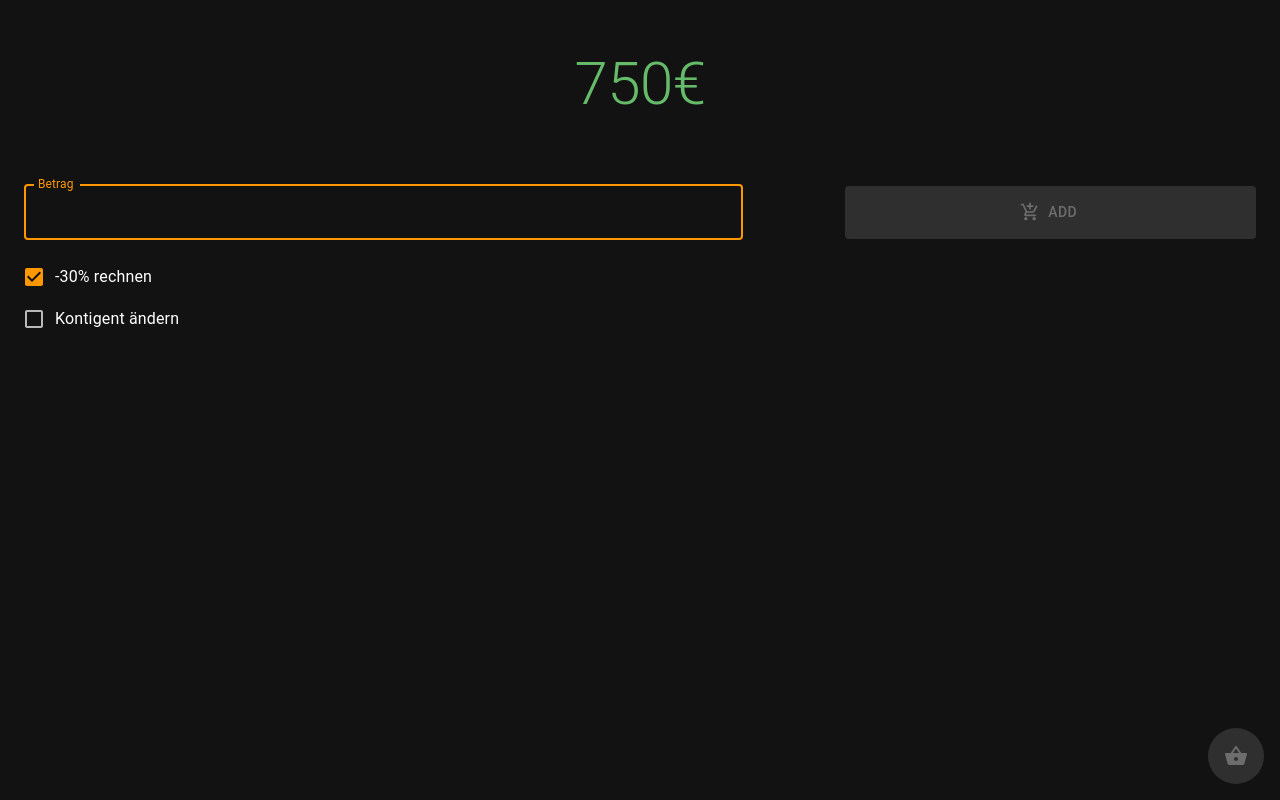
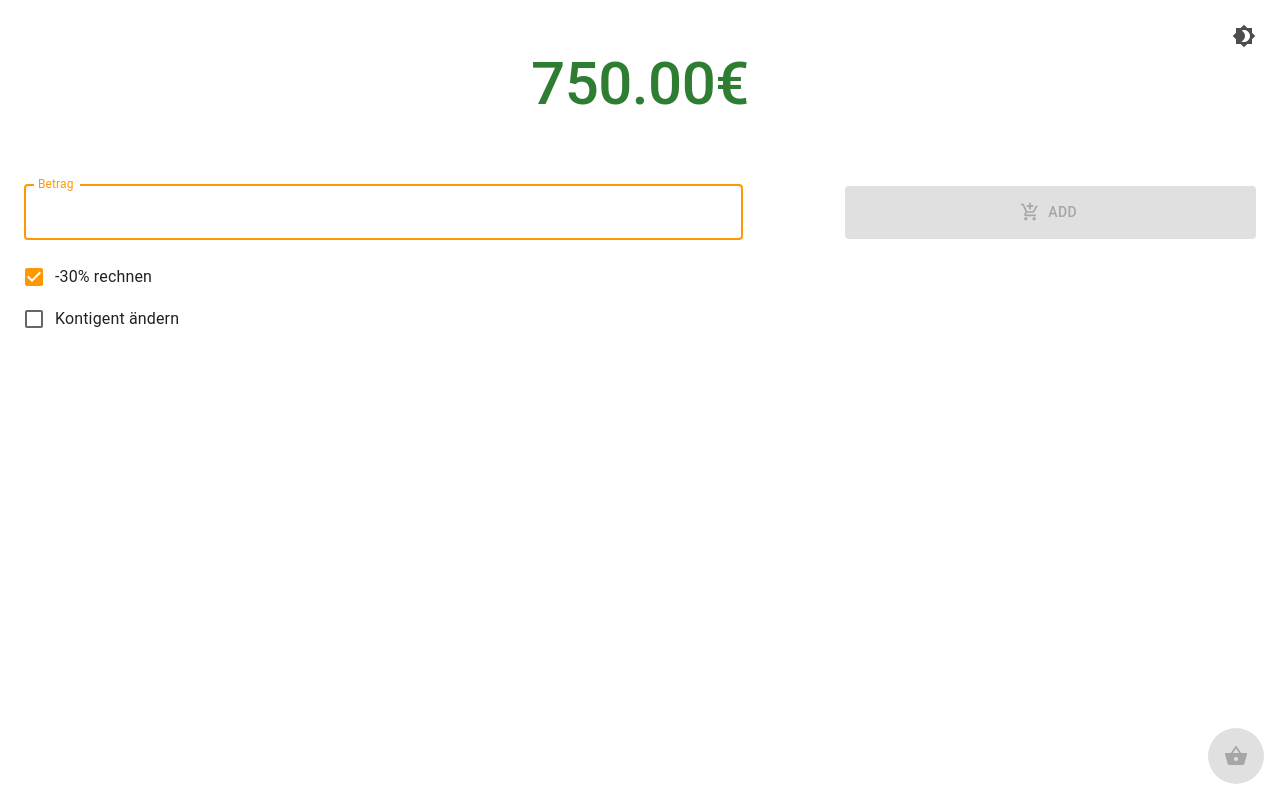
Before and after one commit to xD33m/quota_tracker, a React (Create React App) app: page / in a window 1280 px wide. Built offline with nearby package versions, Linux system fonts and the light colour scheme.

Commit message:
state peristance, dark mode

```diff
--- a/src/App.tsx
+++ b/src/App.tsx
@@ -1,12 +1,29 @@
-import React from 'react';
+import React, { createContext, useMemo} from 'react';
 import './App.css';
 import Home from './components/Home';
 import { createTheme, ThemeProvider } from '@mui/material/styles';
 import { CssBaseline } from '@mui/material';
+import { usePersistedState } from './functions/persistState';
 
-const theme = createTheme({
+export const ColorModeContext = createContext({ toggleColorMode: () => {} });
+
+function App() {
+  const [mode, setMode] = usePersistedState<'light' | 'dark'>('colorTheme', 'light');
+
+  const colorMode = useMemo(
+    () => ({
+      toggleColorMode: () => {
+        setMode((prevMode) => (prevMode === 'light' ? 'dark' : 'light'));
+      },
+    }),
+    [setMode],
+  );
+
+  const theme = useMemo(
+    () =>
+      createTheme({
         palette: {
-    mode: 'dark',
+          mode,
           primary: {
             light: '#757ce8',
             main: '#ff9800',
@@ -19,16 +36,17 @@ const theme = createTheme({
             dark: '#ba000d',
             contrastText: '#000',
           },
-  },
-});
-
-
-function App() {
+        }
+      }),
+    [mode],
+  );
   return (
+    <ColorModeContext.Provider value={colorMode}>
       <ThemeProvider theme={theme}>
         <CssBaseline />
         <Home />
       </ThemeProvider>
+    </ColorModeContext.Provider>
   );
 }
 
--- a/src/components/Cart.tsx
+++ b/src/components/Cart.tsx
@@ -32,7 +32,7 @@ export default function Cart(props: any) {
 					<ListItem key={data.key}>
 						<Chip
 							icon={<LocalOfferIcon />}
-							label={`${Math.round((data.cost + Number.EPSILON) * 100) / 100}€`}
+							label={`${(Math.round((data.cost) * 100) / 100).toFixed(2)}€`}
 							onDelete={handleChipDelete(data)}
 						/>
 					</ListItem>
--- a/src/components/Home.tsx
+++ b/src/components/Home.tsx
@@ -1,42 +1,39 @@
-import {
-	Grid,
-	Typography,
-	Box,
-	TextField,
-	Button,
-	FormGroup,
-	FormControlLabel,
-	Checkbox,
-} from '@mui/material';
-import { styled } from '@mui/material/styles';
-import { useState } from 'react';
+import { Grid, Typography, Box, TextField, Button, FormGroup, FormControlLabel, Checkbox, Fab, styled, IconButton, useTheme } from '@mui/material';
 import AddCircleIcon from '@mui/icons-material/AddCircle';
+import ShoppingBasketIcon from '@mui/icons-material/ShoppingBasket';
 import AddShoppingCartIcon from '@mui/icons-material/AddShoppingCart';
+import Brightness4Icon from '@mui/icons-material/Brightness4';
+import Brightness7Icon from '@mui/icons-material/Brightness7';
+import ShoppingHistory, { HistoryItem } from './ShoppingHistory';
 import Cart, { ChipData } from './Cart';
-import ShoppingBasketIcon from '@mui/icons-material/ShoppingBasket';
-import Fab from '@mui/material/Fab';
-import ShoppingHistory, { HistoryItem } from './ShoppingHistory';
+import { usePersistedState } from '../functions/persistState';
+import { useContext } from 'react';
+import { ColorModeContext } from '../App';
 
 const Quota = styled(Typography)(({ theme }) => ({
 	...theme.typography.h2,
 	textAlign: 'center',
+	fontWeight: 500,
 	color: theme.palette.success.main,
 }));
 
 const NextQuota = styled(Typography)(({ theme }) => ({
 	...theme.typography.body1,
 	textAlign: 'center',
-	color: theme.palette.text.secondary,
+	color: theme.palette.text.primary,
 }));
 
 function Home() {
-	const [quota, setQuota] = useState(750);
-	const [nextQuota, setNextQuota] = useState(quota);
-	const [amount, setAmount] = useState<any>('');
-	const [enablePercentage, setEnablePercentage] = useState(true);
-	const [enableChangeQuota, setEnableChangeQuota] = useState(false);
-	const [chipData, setChipData] = useState<ChipData[]>([]);
-	const [shoppingHistory, setShoppingHistory] = useState<HistoryItem[]>([]);
+	const theme = useTheme();
+	const colorMode = useContext(ColorModeContext);
+
+	const [quota, setQuota] = usePersistedState<number>('quota', 750);
+	const [nextQuota, setNextQuota] = usePersistedState<number>('nextQuota', quota);
+	const [amount, setAmount] = usePersistedState<any>('amount', '');
+	const [enablePercentage, setEnablePercentage] = usePersistedState<boolean>('enablePercentag', true);
+	const [enableChangeQuota, setEnableChangeQuota] = usePersistedState<boolean>('enableChangeQuota', false);
+	const [chipData, setChipData] = usePersistedState<ChipData[]>('chipData', []);
+	const [shoppingHistory, setShoppingHistory] = usePersistedState<HistoryItem[]>('shoppingHistory', []);
 
 	const handleChipDelete = (chipToDelete: ChipData) => () => {
 		setQuota(Number(quota) + Number(chipToDelete.cost));
@@ -84,9 +81,9 @@ function Home() {
 	const saveCart = () => {
 		const totalCost = chipData.reduce((acc, item) => acc + item.cost, 0);
 		const date = new Date();
-		const dateString = `${String(date.getDate()).padStart(2, '0')}-${String(
+		const dateString = `${String(date.getDate()).padStart(2, '0')}.${String(
 			date.getMonth() + 1
-		).padStart(2, '0')}-${date.getFullYear()}`;
+		).padStart(2, '0')}.${date.getFullYear()}`;
 		const historyItem: HistoryItem = {
 			key: Date.now(),
 			dateString,
@@ -109,17 +106,21 @@ function Home() {
 				>
 					<Grid item xs={12} mt={4}>
 						<Quota>
-							{Math.round((quota) * 100) / 100}€
+							<span style={{color: quota<0 ? 'red' : undefined}}>
+								{(Math.round((quota) * 100) / 100).toFixed(2)}€
+							</span>
 						</Quota>
 					</Grid>
 					<Grid item xs={12}>
 						<NextQuota>
 							{amount && !enableChangeQuota
-								? `Neues Kontingent: ${
-										Math.round(
+								? <>{'Neues Kontingent: '}
+									<span style={{color: nextQuota<0 ? 'red' : undefined}}>
+										{(Math.round(
 											(nextQuota) * 100
-										) / 100
-								  }€`
+										) / 100).toFixed(2)}{'€'}
+									</span>
+									</>
 								: '\u2060'}
 						</NextQuota>
 					</Grid>
@@ -152,6 +153,7 @@ function Home() {
 								onClick={() => {setQuota(amount); setAmount('');}}
 								fullWidth
 								style={{ height: '53px' }}
+								disabled={!amount}
 							>
 								update
 							</Button>
@@ -176,11 +178,11 @@ function Home() {
 									<Checkbox
 										onChange={(e) =>
 											setEnablePercentage(
-												e.target.checked
+												!enablePercentage
 											)
 										}
 										name="enablePercentage"
-										defaultChecked
+										checked={enablePercentage}
 									/>
 								}
 								label="-30% rechnen"
@@ -190,10 +192,11 @@ function Home() {
 									<Checkbox
 										onChange={(e) =>
 											setEnableChangeQuota(
-												e.target.checked
+												!enableChangeQuota
 											)
 										}
 										name="enableChangeQuota"
+										checked={enableChangeQuota}
 									/>
 								}
 								label="Kontigent ändern"
@@ -226,6 +229,15 @@ function Home() {
 					>
 						<ShoppingBasketIcon />
 					</Fab>
+					<IconButton style={{
+						position: 'absolute',
+						top: 0,
+						right: 0,
+						margin: '1rem',
+						opacity: 0.8
+					}} onClick={colorMode.toggleColorMode} color="inherit">
+						{theme.palette.mode === 'dark' ? <Brightness7Icon /> : <Brightness4Icon />}
+					</IconButton>
 				</Grid>
 			</Box>
 		</>
--- a/src/components/ShoppingHistory.tsx
+++ b/src/components/ShoppingHistory.tsx
@@ -44,7 +44,7 @@ export default function ShoppingHistory(props: any) {
                         <ShoppingBasketIcon />
                     </HistoryListItemAvatar>
                     <ListItemText
-                        primary={`${item.dateString}: ${item.totalCost}€`}
+                        primary={`${item.dateString}: ${item.totalCost}€ (${item.chipData.length} item${item.chipData.length > 1 ? 's' : ''})`}
                     />
                 </HistoryListItem>
             ))}
--- /dev/null
+++ b/src/functions/persistState.ts
@@ -0,0 +1,14 @@
+import { useEffect, useState, Dispatch, SetStateAction } from "react";
+
+type Response<T> = [T, Dispatch<SetStateAction<T>>];
+
+export function usePersistedState<T>(key: string, defaultValue: any): Response<T> {
+	const [state, setState] = useState(() => {
+		  const storedValue = localStorage.getItem(key);
+		  return storedValue !== null ? JSON.parse(storedValue) : defaultValue;
+		});
+	useEffect(() => {
+	  localStorage.setItem(key, JSON.stringify(state));
+	}, [key, state]);
+	return [state, setState];
+}
```
Lines whose indentation alone changed are shown as unchanged.
